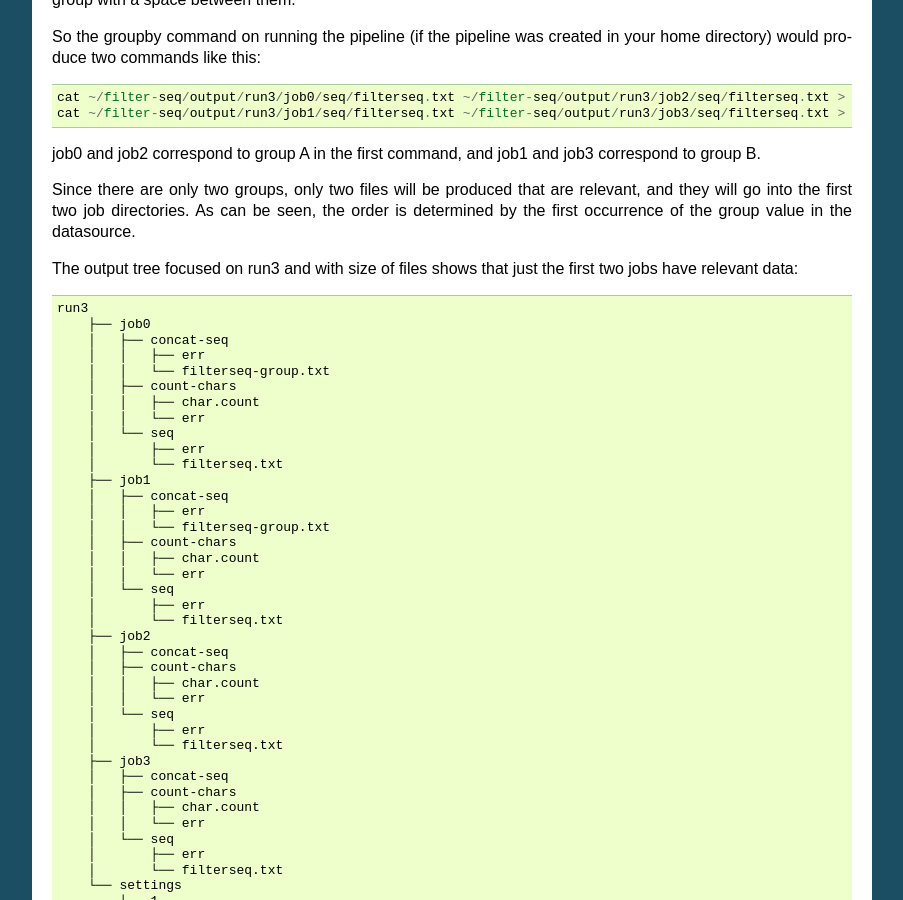
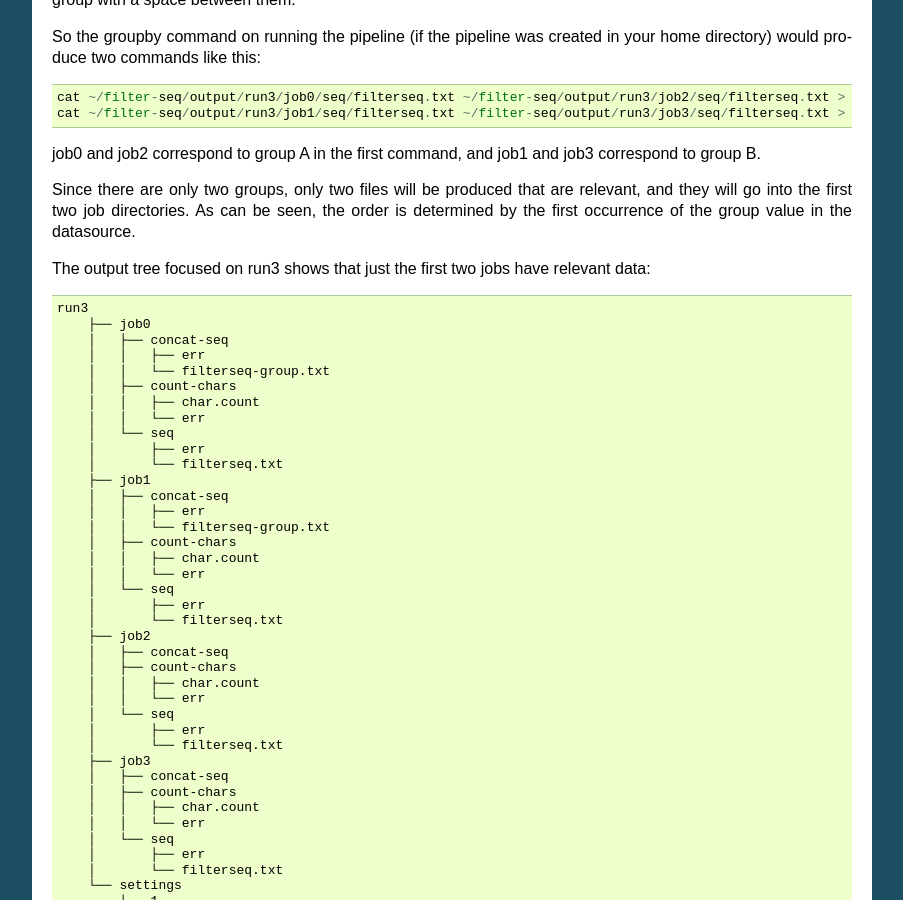
Before and after one commit to njgit/App-Pipeline-Lite, a Sphinx documentation site: the page built from docs/index.rst, in a window 1280 px wide and 900 px high, scrolled down 4231 px. Shown: the whole window, without its empty margins (198-1101 px from the left). Built offline with Sphinx 7.4.7, drawn with Linux system fonts in a browser that asks for light colours; pages that are not in the unit, such as notebooks, are missing from menus.

Commit message:
more doc

```diff
--- a/docs/index.rst
+++ b/docs/index.rst
@@ -272,7 +272,7 @@ Since there are only two groups, only two files will be produced that are releva
 determined by the first occurrence of the group value in the datasource.
 
 
-The output tree focused on run3 and with size of files shows that just the first two jobs have relevant data::
+The output tree focused on run3 shows that just the first two jobs have relevant data::
 
     run3
         ├── job0
```
